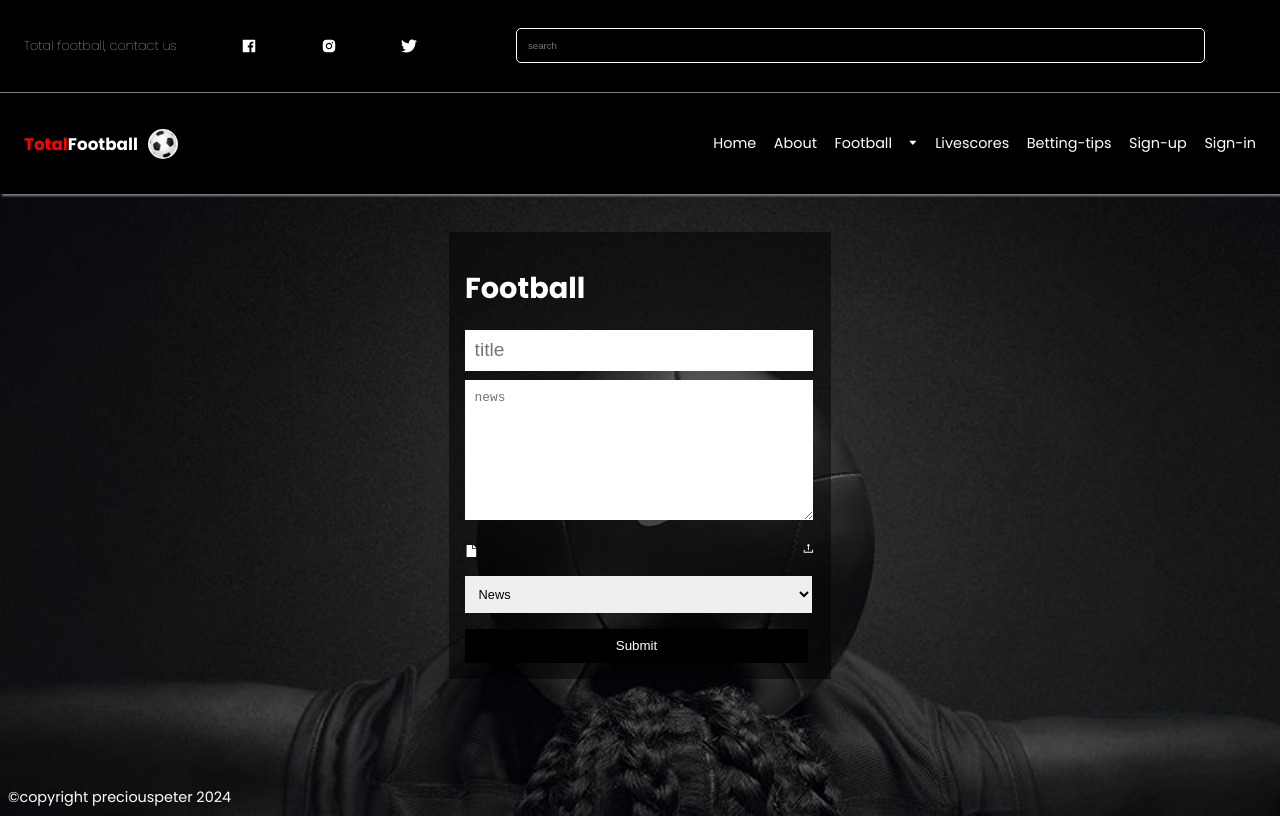
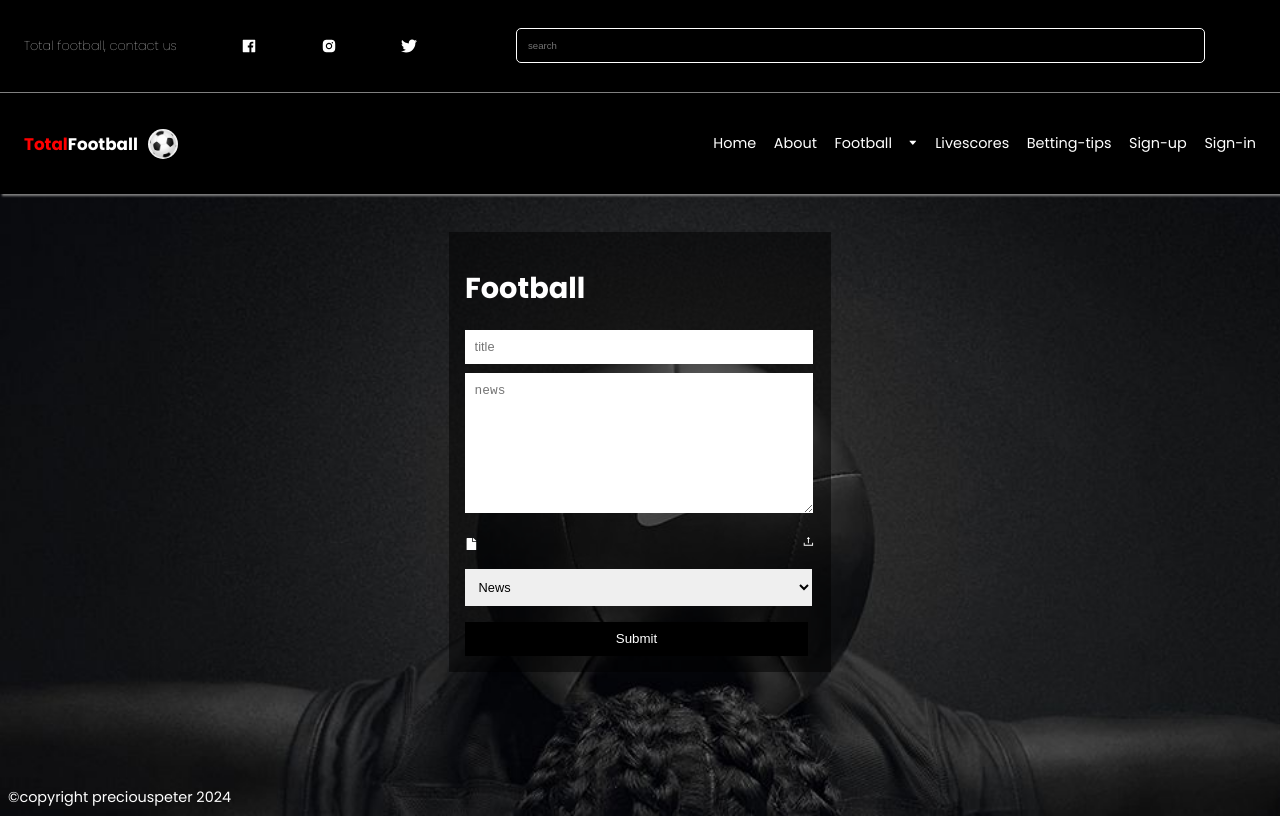
Before and after one commit to petepresh007/frontend-football, a React (Vite) app: page /createnews in a window 1280 px wide. Built offline with nearby package versions, Linux system fonts and the light colour scheme; no server answers.

Commit message:
font fix

```diff
--- a/src/styles/auth.css
+++ b/src/styles/auth.css
@@ -49,7 +49,7 @@
     outline: none;
     border: none;
     margin-bottom: .6rem;
-    font-size: 1.2rem;
+    font-size: .8rem;
 }
 .create-news-center textarea{
     width: 94%;
```
